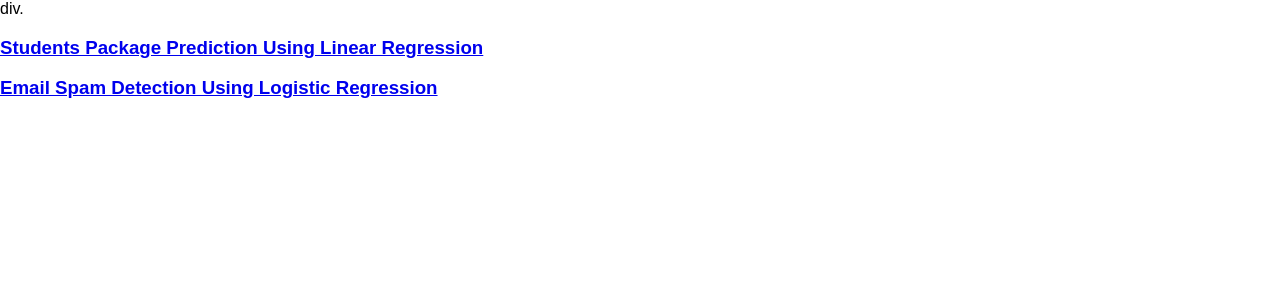
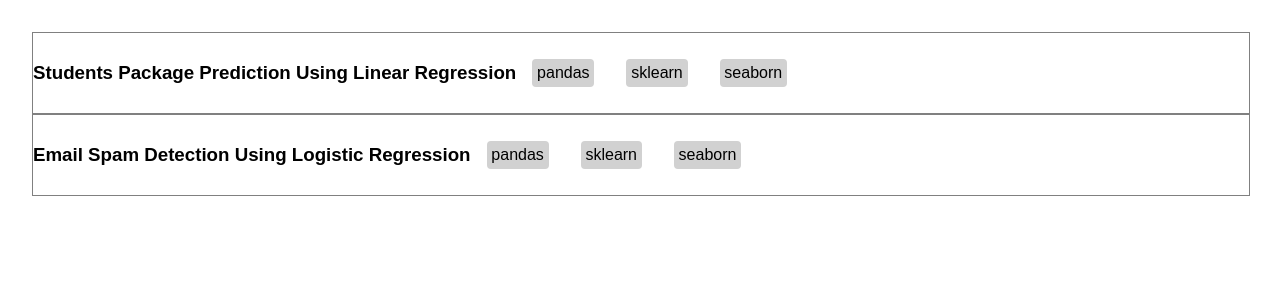
Before and after one commit to amitgupta-exe/amits-portfolio, a React (Create React App) app: page /#/eda in a window 1280 px wide. Shown: the top 300 px of the page. Built offline with nearby package versions, Linux system fonts and the light colour scheme.

Commit message:
Added a few kaggle notebooks in aimldl

```diff
--- a/src/components/MainContent.jsx
+++ b/src/components/MainContent.jsx
@@ -11,7 +11,9 @@ const MainContent = () => {
                 <div className="cards">
                     {cards.map((card) => (
                         <Link className="card" target={card.target} key={card.videoUrl} to={card.website}>
-                            <img className='card-display' src={card.url} alt="card" srcSet="" />
+                            <div className='card-display'>
+                                <img  src={card.url} alt="card" srcSet="" />
+                            </div>
                             <div>
                                 <div>
                                     <p className='card-title'>{card.title}</p>
--- a/src/data/aimldl_cardinfo.js
+++ b/src/data/aimldl_cardinfo.js
@@ -1,12 +1,26 @@
 export const cardinfo = [
     {
-        title:"Students Package Prediction Using Linear Regression",
-        description:"",
-        url:"https://www.kaggle.com/code/amitexe/simple-linear-regression"
+        title: "Pulsar Star Prediction Using SVM",
+        description: "",
+        technologies: ["pandas", "sklearn", "seaborn"],
+        url: "https://www.kaggle.com/code/amitexe/pulsar-star-prediction-using-svm"
     },
     {
-        title:"Email Spam Detection Using Logistic Regression",
-        description:"",
-        url:""
-    }
+        title: "Breast Cancer Classification Using kNN",
+        description: "",
+        technologies: ["pandas", "sklearn", "seaborn"],
+        url: "https://www.kaggle.com/code/amitexe/breast-cancer-classification-using-knn"
+    },
+    {
+        title: "Car Evaluation Using Decision Trees",
+        description: "",
+        technologies: ["pandas", "sklearn", "seaborn"],
+        url: "https://www.kaggle.com/code/amitexe/car-evaluation-using-decision-trees"
+    },
+    {
+        title: "Iris Species Clustering Using K-Means",
+        description: "",
+        technologies: ["pandas", "sklearn", "seaborn"],
+        url: "https://www.kaggle.com/code/amitexe/iris-species-clustering-using-k-means"
+    },
 ]
--- a/src/data/eda_cardinfo.js
+++ b/src/data/eda_cardinfo.js
@@ -2,10 +2,13 @@ export const cardinfo = [
     {
         title:"Students Package Prediction Using Linear Regression",
         description:"",
+        technologies: ["pandas", "sklearn", "seaborn"],
+
         url:"https://www.kaggle.com/code/amitexe/simple-linear-regression"
     },
     {
         title:"Email Spam Detection Using Logistic Regression",
+        technologies: ["pandas", "sklearn", "seaborn"],
         description:"",
         url:""
     }
--- a/src/pages/AIMLDL.jsx
+++ b/src/pages/AIMLDL.jsx
@@ -8,17 +8,35 @@ const AIMLDL = () => {
 
     return (
         <main>
+            <div className="notebooks-container">
 
+                <div className="notebooks">
                     {cardinfo.map((card) => {
                         return (
-                    <Link target='_blank' to={card.url}>
+                            <Link className="custom-link" target='_blank' to={card.url}>
+                                <div className="notebook-card">
                                     <div>
                                         <h3>{card.title}</h3>
                                         <p>{card.description}</p>
                                     </div>
+                                    <div className='notebook-technologies'>
+
+                                            {card.technologies.map((i) => {
+                                                return (
+                                                    <p>
+                                                        {i}
+                                                    </p>
+                                                )
+                                            })}
+
+                                    </div>
+
+                                </div>
                             </Link>
                         )
                     })}
+                </div>
+            </div>
         </main>
     )
 }
--- a/src/pages/EDA.jsx
+++ b/src/pages/EDA.jsx
@@ -5,17 +5,35 @@ import { Link } from 'react-router-dom'
 const EDA = () => {
     return (
         <main>
-            div.
+            <div className="notebooks-container">
+
+                <div className="notebooks">
                     {cardinfo.map((card) => {
                         return (
-                    <Link target='_blank' to={card.url}>
+                            <Link className="custom-link" target='_blank' to={card.url}>
+                                <div className="notebook-card">
                                     <div>
                                         <h3>{card.title}</h3>
                                         <p>{card.description}</p>
                                     </div>
+                                    <div className='notebook-technologies'>
+
+                                            {card.technologies.map((i) => {
+                                                return (
+                                                    <p>
+                                                        {i}
+                                                    </p>
+                                                )
+                                            })}
+
+                                    </div>
+
+                                </div>
                             </Link>
                         )
                     })}
+                </div>
+            </div>
         </main>
     )
 }
--- a/src/styles.css
+++ b/src/styles.css
@@ -109,6 +109,9 @@ body {
     border: 1px solid rgb(236, 236, 236);
     box-shadow: 3px 3px 3px rgb(182, 182, 182);
 }
+.card img{
+    background-size: contain;
+}
 
 
 
@@ -127,9 +130,17 @@ body {
 .card-display {
     width: 100%;
     height: 50%;
-
+    background-color: #ff6347;
+    overflow: hidden;
+    display: grid;
+    place-items: center;
+    /* background-size: cover; */
 }
-
+.card-display img{
+    width: 100%;
+    min-height: 100%;
+    object-fit:fill;
+}
 .links-card {
     width: 50%;
     height: auto;
@@ -154,3 +165,56 @@ body {
 .links-card a:hover {
     color: #ff6347;
 }
+
+
+.notebooks-container{
+    width: 100%;
+    height: 100vh;
+}
+
+.notebooks{
+    padding: 2rem;
+    text-decoration: none !important;
+    color: black;
+
+}
+
+
+.notebook-card{
+    width: 100%;
+    height:10vh;
+    background-color: #ffffff;
+    display: flex;
+    align-items: center;
+    border: 1px solid grey;
+}
+
+.notebook-card:hover{
+    background-color: #ececec;
+}
+
+.notebook-technologies{
+    display: flex;
+    justify-self: start;
+    align-items: center;
+}
+
+.notebook-technologies p{
+    background-color: rgb(209, 209, 209);
+    text-decoration: none !important;
+    border-radius: 4px;
+    margin:1rem;
+    padding: 0.3rem;
+
+
+}
+
+.custom-link{
+    color: inherit; /* Use the color of the parent element */
+    text-decoration: none;
+}
+
+Link{
+    text-decoration: none !important;
+    color: black;
+}
```
Lines whose indentation alone changed are shown as unchanged.
